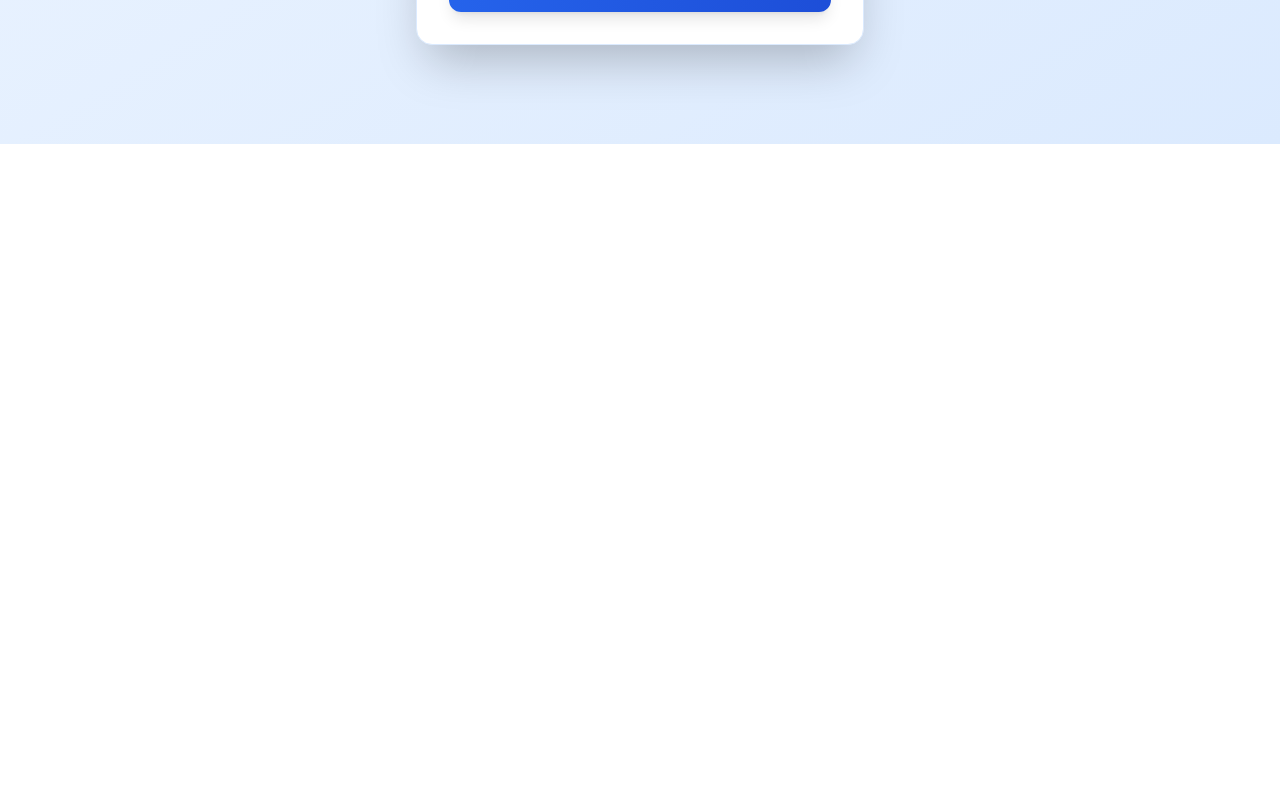
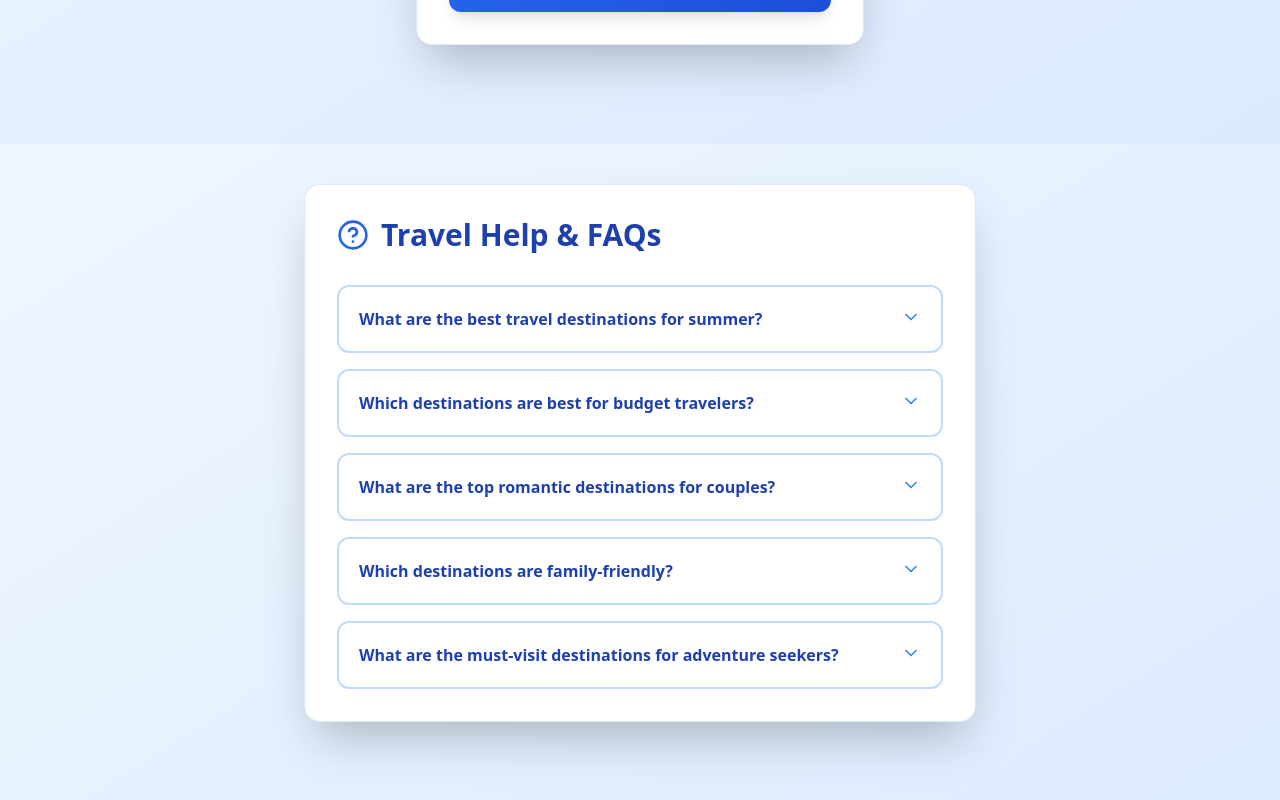
Before and after one commit to andrewsigei-hub/destinova-frontend, a React (Vite) app: page /contact in a window 1280 px wide. Shown: the part 716-1516 px from the top of the page. Before the commit the page ends 860 px from the top, so only its background shows below. Built offline with nearby package versions, Linux system fonts and the light colour scheme.

Commit message:
adds a travel hepl and faqs section to the contact.jsx

```diff
--- a/src/App.jsx
+++ b/src/App.jsx
@@ -7,6 +7,7 @@ import TravelPlanner from "./pages/TravelPlanner"; // Import the new Planner pag
 import { ToastContainer } from "react-toastify";
 import "react-toastify/dist/ReactToastify.css"; // Important: import toast styles
 import { Routes, Route } from "react-router-dom";
+import Help from "./pages/Help";
 
 function App() {
   return (
--- a/src/pages/Contact.jsx
+++ b/src/pages/Contact.jsx
@@ -1,6 +1,7 @@
 import React, { useState } from "react";
 import { Send, Mail, User, MessageSquare } from "lucide-react";
 import toast, { Toaster } from "react-hot-toast";
+import Help from "./Help";
 
 const Contact = () => {
   const [formData, setFormData] = useState({
@@ -29,7 +30,6 @@ const Contact = () => {
       return;
     }
 
-    // ✅Loading toast
     const loadingToast = toast.loading("Sending your message...");
 
     try {
@@ -39,7 +39,6 @@ const Contact = () => {
         body: JSON.stringify(formData),
       });
 
-      // Dismiss the loading toast before showing a result
       toast.dismiss(loadingToast);
 
       if (res.ok) {
@@ -51,7 +50,7 @@ const Contact = () => {
           },
           iconTheme: { primary: "#16a34a", secondary: "#fff" },
         });
-        setFormData({ name: "", email: "", message: "" }); // clears form data
+        setFormData({ name: "", email: "", message: "" });
       } else {
         toast.error(" Failed to send message. Try again later.", {
           style: {
@@ -74,6 +73,8 @@ const Contact = () => {
   };
 
   return (
+    <>
+      {/* Contact Section */}
       <div className="min-h-screen bg-gradient-to-br from-blue-50 to-blue-100 flex items-center justify-center p-6">
         <Toaster
           position="bottom-right"
@@ -150,6 +151,10 @@ const Contact = () => {
           </form>
         </div>
       </div>
+
+      {/* Help Section Below Contact */}
+      <Help />
+    </>
   );
 };
 
--- /dev/null
+++ b/src/pages/Help.jsx
@@ -0,0 +1,74 @@
+import React, { useState } from "react";
+import { ChevronDown, ChevronUp, HelpCircle } from "lucide-react";
+
+const faqs = [
+  {
+    question: "What are the best travel destinations for summer?",
+    answer:
+      "Popular summer destinations include Bali, Greece, Italy, and Japan. Each offers unique cultural experiences, beautiful beaches, and amazing cuisine perfect for summer vacations.",
+  },
+  {
+    question: "Which destinations are best for budget travelers?",
+    answer:
+      "Thailand, Vietnam, Portugal, and Mexico offer excellent value for money with affordable accommodation, food, and activities while providing rich cultural experiences.",
+  },
+  {
+    question: "What are the top romantic destinations for couples?",
+    answer:
+      "Paris, Santorini, Maldives, and Venice are renowned for their romantic ambiance, stunning scenery, and intimate experiences perfect for couples.",
+  },
+  {
+    question: "Which destinations are family-friendly?",
+    answer:
+      "Orlando (for theme parks), Costa Rica (for nature and adventure), Singapore, and Canada are excellent choices for family vacations with activities for all ages.",
+  },
+  {
+    question: "What are the must-visit destinations for adventure seekers?",
+    answer:
+      "New Zealand for extreme sports, Peru for hiking Machu Picchu, Norway for fjord exploration, and South Africa for safari adventures offer thrilling experiences.",
+  },
+];
+
+const Help = () => {
+  const [openIndex, setOpenIndex] = useState(null);
+
+  return (
+    <div className="min-h-screen bg-gradient-to-br from-blue-50 to-blue-100 flex flex-col items-center py-10 px-4">
+      <div className="bg-white shadow-2xl rounded-2xl w-full max-w-2xl p-8 border border-blue-100">
+        <div className="flex items-center mb-8">
+          <HelpCircle className="text-blue-600 mr-3" size={32} />
+          <h1 className="text-3xl font-bold text-blue-800">
+            Travel Help & FAQs
+          </h1>
+        </div>
+
+        <div className="space-y-4">
+          {faqs.map((faq, index) => (
+            <div
+              key={index}
+              className="border-2 border-blue-200 rounded-xl p-5 hover:shadow-lg transition-all duration-200 hover:border-blue-300">
+              <button
+                onClick={() => setOpenIndex(openIndex === index ? null : index)}
+                className="flex justify-between w-full text-left font-semibold text-blue-800 hover:text-blue-900">
+                {faq.question}
+                {openIndex === index ? (
+                  <ChevronUp className="text-blue-600" size={20} />
+                ) : (
+                  <ChevronDown className="text-blue-500" size={20} />
+                )}
+              </button>
+
+              {openIndex === index && (
+                <p className="mt-4 text-blue-700 leading-relaxed">
+                  {faq.answer}
+                </p>
+              )}
+            </div>
+          ))}
+        </div>
+      </div>
+    </div>
+  );
+};
+
+export default Help;
```
Lines whose indentation alone changed are shown as unchanged.
